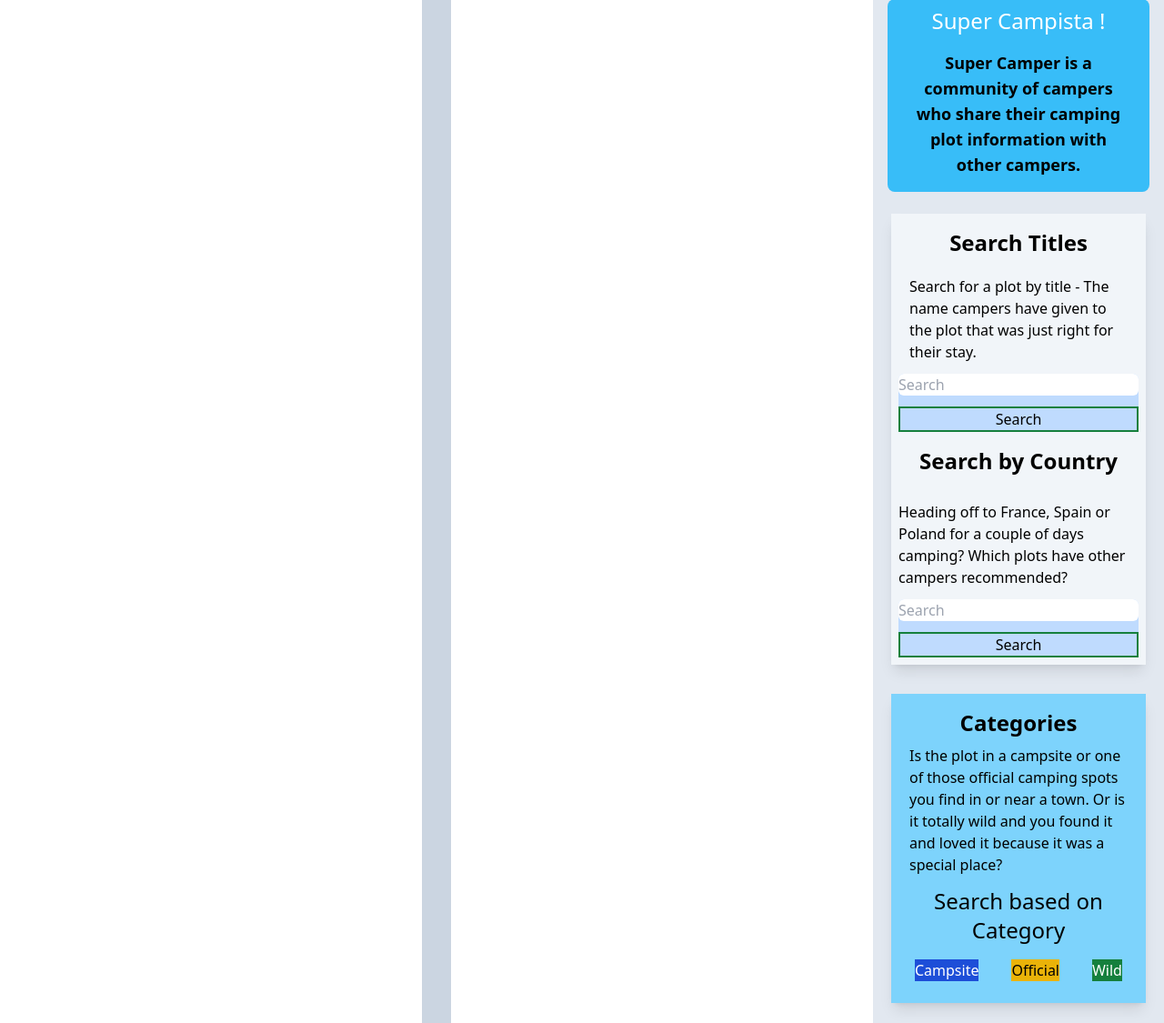
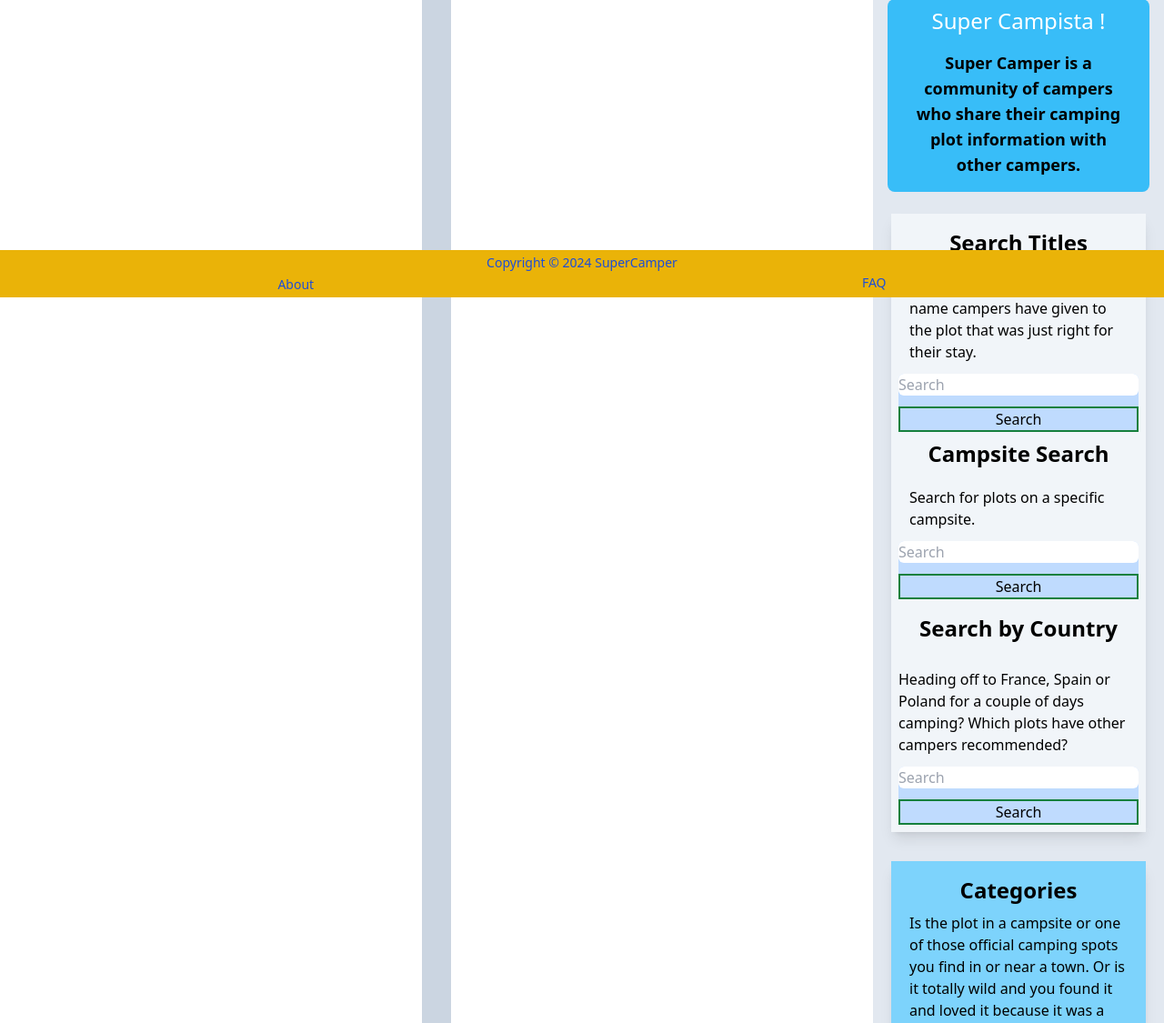
Before and after one commit to Spondycode/2024-TW-SuperCamper, a Django app: page / in a window 1280 px wide. Shown: the part 473-1598 px from the top of the page at 91% size. Run offline with Django 5.2, Linux system fonts and the light colour scheme; data that the repository does not hold is empty; some libraries are stand-ins or nearby versions.

Commit message:
Update base.html, index.html, urls.py, and forms.py*** ***Add campsite search functionality*** ***Update footer.html and questions.html

```diff
--- a/a_plot/forms.py
+++ b/a_plot/forms.py
@@ -26,7 +26,7 @@ class PlotAddForm(ModelForm):
             'title': forms.TextInput(attrs={'placeholder': 'Your name for it...'}), # 'class': 'form-control'
             'description': forms.Textarea(attrs={'rows': 4, 'placeholder': 'Add a description...'}),
             'price': forms.NumberInput(attrs={'placeholder': 'Add a price...'}),
-            'plot': forms.TextInput(attrs={'placeholder': 'Campsite ID or None...'}),
+            'plot': forms.TextInput(attrs={'placeholder': 'Plot ID/number or None...'}),
             'what3words': forms.TextInput(attrs={'placeholder': 'Add a what3words URL...'}),
             'campsite': forms.TextInput(attrs={'placeholder': 'Campsite name or None...'}),
         }
--- a/a_plot/urls.py
+++ b/a_plot/urls.py
@@ -15,7 +15,7 @@ urlpatterns = [
     path("plot/like/<pk>/", like_plot, name="like-plot"),
     path("comment/like/<pk>/", like_comment, name="like-comment"),
     path("search_plots/", search_plots_view, name="search-plots"),
-    path("search_categories/", search_categories_view, name="search-categories"),
+    path("search_campsites/", search_campsites_view, name="search-campsites"),
     path("campsite_plots/", campsite_plots_view, name="campsite-plots"),
     path("wild_plots/", wild_plots_view, name="wild-plots"),
     path("official_plots/", official_plots_view, name="official-plots"),
--- a/a_plot/views.py
+++ b/a_plot/views.py
@@ -8,15 +8,22 @@ from .forms import PlotAddForm, PlotEditForm, CommentCreateForm, ReplyCreateForm
 from django.contrib import messages
 from django.contrib.auth.decorators import login_required
 from django.contrib.auth.models import User
+from django.core.paginator import Paginator
 
 # Create your views here.
 def home(request):
     plots = Plot.objects.all()
     level = Profile.objects.filter(level=request.user)
+
+    paginator = Paginator(plots, 24)  # Show 12 plots per page
+    page = int(request.GET.get('page', 1))
+    plots = paginator.page(page)
+
     context = {
         'title': 'SuperCamper',
         'plots': plots,
         'level': level,
+        'page': page,
     }
     return render(request, "index.html", context)
 
@@ -198,20 +205,6 @@ def questions_view(request):
 
 
 
-# Search for a plot by Category
-def campsite_plots_view(request):
-    if request.user.is_authenticated:
-        plots = Plot.objects.filter(categories__icontains="Campsite")  # Fetch plots with category "Campsite"
-        context = {
-            "plots": plots,
-        }
-        return render(request, "a_plots/campsite_plots.html", context)
-
-    else:
-        messages.success(request, "You need to login first")
-        return redirect("/login")
-
-
 
 
     # SEarch plots
@@ -220,9 +213,15 @@ def search_plots_view(request):
     if request.method == "POST":
         search = request.POST["search"]
         plots = Plot.objects.filter(title__contains=search)
+
+        paginator = Paginator(plots, 12)  # Show 7 plots per page
+        page = int(request.GET.get('page', 1))
+        plots = paginator.page(page)
+
         context = {
             "plots": plots,
-            "search": search
+            "search": search,
+            "page": page,
         }
         return render(request, "a_plots/plot_search.html", context)
         plots = Plot.objects.filter(title__icontains=query)
@@ -235,24 +234,30 @@ def search_plots_view(request):
     return render(request, "a_plots/plot_search.html", context)
 
 
-# search plots by category
-def search_categories_view(request):
+# search plots by campsite
+def search_campsites_view(request):
     if request.method == "POST":
         search = request.POST["search"]
-        plots = Plot.objects.filter(categories__contains=search)
+        plots = Plot.objects.filter(campsite__contains=search)
+
+        paginator = Paginator(plots, 12)  # Show 7 plots per page
+        page = int(request.GET.get('page', 1))
+        plots = paginator.page(page)
+
         context = {
             "plots": plots,
-            "search": search
+            "search": search,
+            "page": page,
         }
-        return render(request, "a_plots/category_search.html", context)
-        plots = Plot.objects.filter(categories__icontains=query)
+        return render(request, "a_plots/campsite_search.html", context)
+        plots = Plot.objects.filter(campsite__icontains=query)
     else:
         plots = Plot.objects.all()
     context = {
         "plots": plots,
     }
 
-    return render(request, "a_plots/category_search.html", context)
+    return render(request, "a_plots/campsite_search.html", context)
 
 
 
@@ -261,9 +266,16 @@ def search_countries_view(request):
     if request.method == "POST":
         search = request.POST["search"]
         plots = Plot.objects.filter(countries__contains=search)
+
+        paginator = Paginator(plots, 12)  # Show 7 plots per page
+        page = int(request.GET.get('page', 1))
+        plots = paginator.page(page)
+
+
         context = {
             "plots": plots,
-            "search": search
+            "search": search,
+            "page": page,
         }
         return render(request, "a_plots/country_search.html", context)
         plots = Plot.objects.filter(countries__icontains=query)
@@ -277,11 +289,46 @@ def search_countries_view(request):
 
 
 
+
+# Search For Plots by Category - Campsite, Wild, Official
+
+# Search for a plot tag "campsite"
+def campsite_plots_view(request):
+    if request.user.is_authenticated:
+        plots = Plot.objects.filter(categories__icontains="Campsite")  # Fetch plots with category "Campsite"
+
+        paginator = Paginator(plots, 12)  # Show 7 plots per page
+        page = int(request.GET.get('page', 1))
+        plots = paginator.page(page)
+
+        context = {
+            "plots": plots,
+            "page": page,
+
+        }
+        return render(request, "a_plots/campsite_plots.html", context)
+
+    else:
+        messages.success(request, "You need to login first")
+        return redirect("/login")
+
+
+
+
+
+
+
 def official_plots_view(request):
     if request.user.is_authenticated:
         plots = Plot.objects.filter(categories__icontains="Official")  # Fetch plots with category "Official"
+
+        paginator = Paginator(plots, 1)  # Show 7 plots per page
+        page = int(request.GET.get('page', 1))
+        plots = paginator.page(page)
+
         context = {
             "plots": plots,
+            "page": page,
         }
         return render(request, "a_plots/official_plots.html", context)
 
@@ -294,8 +341,13 @@ def official_plots_view(request):
 def wild_plots_view(request):
     if request.user.is_authenticated:
         plots = Plot.objects.filter(categories__icontains="Wild")  # Fetch plots with category "Wild"
+
+        paginator = Paginator(plots, 12)  # Show 7 plots per page
+        page = int(request.GET.get('page', 1))
+        plots = paginator.page(page)
         context = {
             "plots": plots,
+            "page": page,
         }
         return render(request, "a_plots/wild_plots.html", context)
 
--- a/templates/base.html
+++ b/templates/base.html
@@ -15,7 +15,7 @@
 
     {% endblock content %}
 
-    <div>
+    <div class="sticky bottom-0">
         {% include 'includes/footer.html' %}
     </div>
 </body>
--- a/templates/includes/cards.html
+++ b/templates/includes/cards.html
@@ -101,7 +101,31 @@
     {% endfor %}
 
 
+
 </div>
+
+
+<div class="flex items-center justify-center mx-auto mt-4">
+
+    <div class="flex p-2 space-x-4">
+        {% if plots.has_previous %}
+            <a class="hover:bg-yellow-400" href="?page=1">&laquo First</a>
+            <a class="hover:bg-yellow-400" href="?page={{ plots.previous_page_number }}">Previous</a>
+        {% endif %}
+    </div>
+
+
+    <div class="p-2 bg-gray-200 border-2 border-gray-400 rounded-md">Page {{ plots.number }} of {{ plots.paginator.num_pages }}</div>
+
+    <div class="flex p-2 space-x-4">
+        {% if plots.has_next %}
+        <a href="?page={{ plots.next_page_number }}">Next</a>
+            <a href="?page={{ plots.paginator.num_pages }}">Last &raquo;</a>
+        {% endif %}
+    </div>
+
+</div>
+
 
 <!-- {% else %}
 <h1 class="text-2xl font-semibold text-center">No Plots to Show Yet !!</h1>
--- a/templates/includes/footer.html
+++ b/templates/includes/footer.html
@@ -1,19 +1,19 @@
 {% load static %}
-  <footer class="p-1 text-center text-blue-700 bg-yellow-500 navbar sticky-bottom row bg-info ">
+  <footer class="p-1 text-sm text-center text-blue-700 bg-yellow-500 navbar sticky-bottom row bg-info ">
     <span class="mt-2 ">Copyright &copy; 2024 SuperCamper</span>
 
       <a href="{% url 'home' %}">
-        <img class="pl-4 ml-6 btn" width="48" height="48" src="{% static 'images/tent-logo.png' %}"
+        <img class="hidden pl-4 ml-6  md:visible" width="48" height="48" src="{% static 'images/tent-logo.png' %}"
           alt="external-tent-camping" />
       </a>
 
-    <div class="flex justify-around">
-      <a class="mt-1 col btn" href="{% url 'about' %}">About</a>
+    <div class="flex items-center justify-around">
+      <a class="mt-1 text-sm col" href="{% url 'about' %}">About</a>
       {% if user.is_superuser %}
-        <a class="col" href="{% url 'check-reports' %}">Reports</a>
+        <a class="text-sm col" href="{% url 'check-reports' %}">Reports</a>
       {% endif %}
 
-        <a class="col" href="{% url 'questions' %}">FAQ</a>
+        <a class="text-sm col" href="{% url 'questions' %}">FAQ</a>
     </div>
 
 
--- a/templates/includes/search.html
+++ b/templates/includes/search.html
@@ -11,6 +11,18 @@
         </form>
     </div>
 
+
+    <h3 class="my-2 text-2xl font-semibold text-center dark:text-gray-200">Campsite Search</h3>
+    <p class="p-3 dark:text-gray-200">Search for plots on a specific campsite.</p>
+    <div class="">
+        <form class="flex flex-col bg-blue-200 border-0 rounded-md" method="POST" action="{% url 'search-campsites' %}" type="search" placeholder="Campsite">
+            {% csrf_token %}
+            <input class="border-0 rounded-md form-control" type="search" placeholder="Search" aria-label="Search" name="search">
+            <button class="mt-3 border-2 border-green-700 btn hover:bg-green-700 hover:text-white" type="submit">Search</button>
+        </form>
+    </div>
+
+
     <h3 class="my-4 text-2xl font-semibold text-center dark:text-gray-200">Search by Country</h3>
     <p class="py-3 dark:text-gray-200">Heading off to France, Spain or Poland for a couple of days camping? Which plots have other campers recommended?</p>
 
--- a/templates/index.html
+++ b/templates/index.html
@@ -16,6 +16,10 @@
             {% include 'includes/cards.html' %}
             {% block main %}{% endblock main %}
         </div>
+
+
+
+
         <div class="col-span-1 bg-slate-200 dark:bg-slate-400">
             {% include 'includes/sidebar1.html' %}
         </div>
```
Also changed, not shown: templates/a_plots/campsite_search.html (added, +27 -0 lines), templates/a_plots/questions.html (+4 -4 lines).
